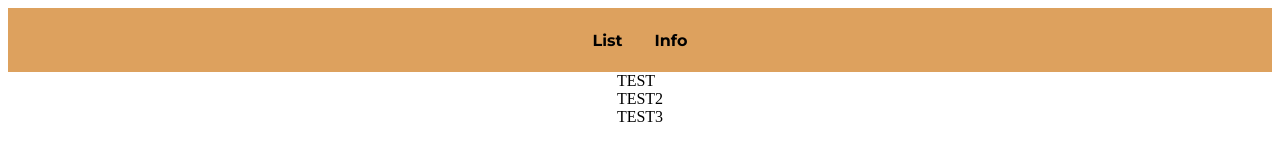
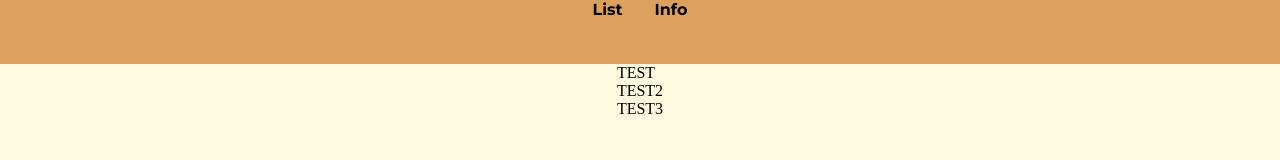
Before and after one commit to RPE8/odin-restaurant-page, a website built with webpack: page dist/index.html in a window 1280 px wide. Built offline with nearby package versions, Linux system fonts and the light colour scheme.

Commit message:
Create core css file and add iniitial styles to container

```diff
--- /dev/null
+++ b/src/index.css
@@ -0,0 +1,15 @@
+* {
+	padding: 0;
+	margin: 0;
+	box-sizing: border-box;
+}
+
+html, body {
+	height: 100%;
+}
+
+#content {
+	display: flex;
+	flex-direction: column;
+	height: 100%
+}
--- a/src/index.ts
+++ b/src/index.ts
@@ -1,3 +1,4 @@
+import "./index.css";
 import {render as headerRender, getListItem, getInfoItem} from "./pages/header/header";
 import {render as mainRender, displayList, displayInfo} from "./pages/main/main";
 
--- a/src/pages/main/main.css
+++ b/src/pages/main/main.css
@@ -4,7 +4,8 @@
 }
 
 .main {
-	background-color: --bg-color;
+	height: 100%;
+	background-color: var(--bg-color);
 	display: flex;
 	align-items: center;
 	justify-content: center;
```
